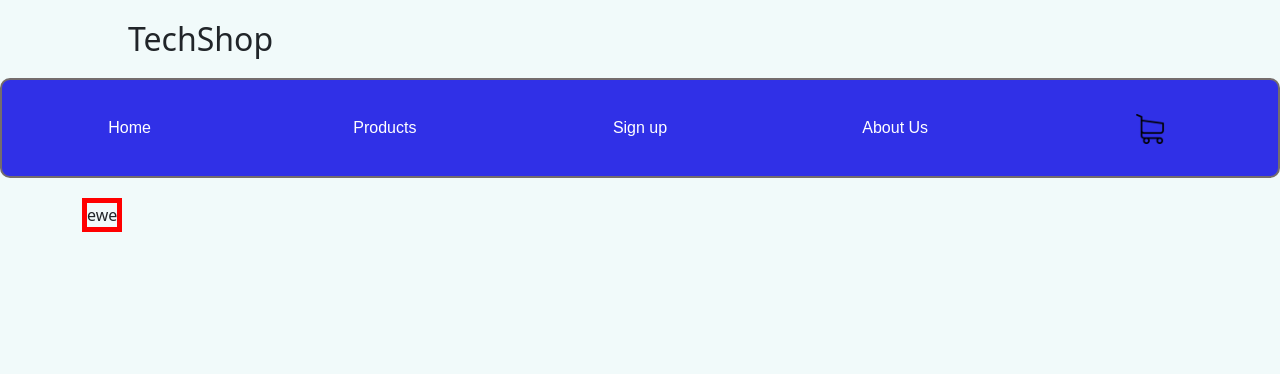
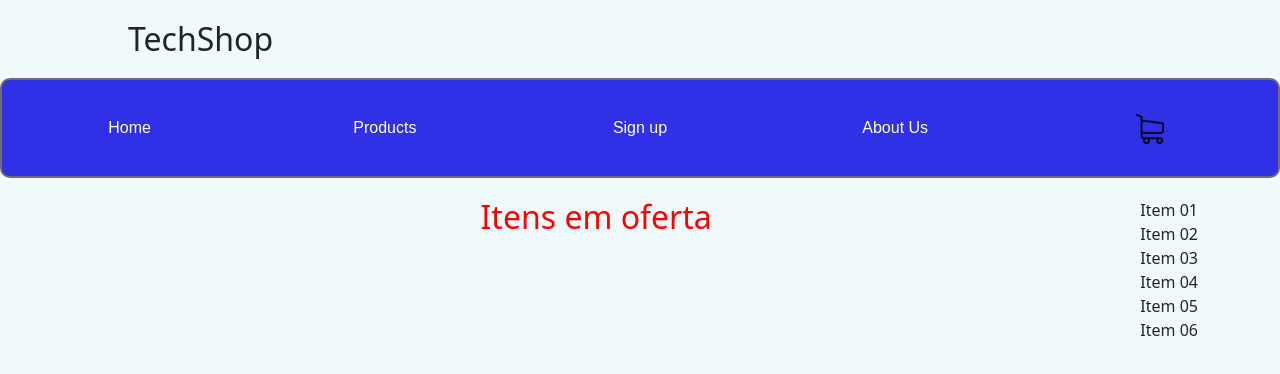
Before and after one commit to KevinLucasG/tech-shop, a React (Vite) app: page / in a window 1280 px wide. Shown: the top 374 px of the page. Built offline with nearby package versions, Linux system fonts and the light colour scheme.

Commit message:
Layout of products placed on the home page

```diff
--- a/src/Componentes/Home/Home.jsx
+++ b/src/Componentes/Home/Home.jsx
@@ -1,10 +1,18 @@
 import React from "react";
-import "./home.css";
+import './Home.css';
 const Home = () => {
   return(
+  <div className="container">
+    <h2 className="title-offer">Itens em oferta</h2>
 
-  <div className="container">
-    <div className="item1">ewe</div>
+    <div className="ProductList">
+      <div className="product-item">Item 01</div>
+      <div className="product-item">Item 02</div>
+      <div className="product-item">Item 03</div>
+      <div className="product-item">Item 04</div>
+      <div className="product-item">Item 05</div>
+      <div className="product-item">Item 06</div>
+    </div>
   </div>
 
 )};
--- a/src/Componentes/Home/home.css
+++ b/src/Componentes/Home/home.css
@@ -1,7 +1,18 @@
 .container{
     display: flex;
+    flex-direction: column;
+    flex-wrap: wrap;
+
+
+
 }
 
 .item1{
     border: 5px red solid;
 }
+
+.title-offer{
+    text-align: center;
+    margin: 0 auto;
+    color:red;
+}
```
